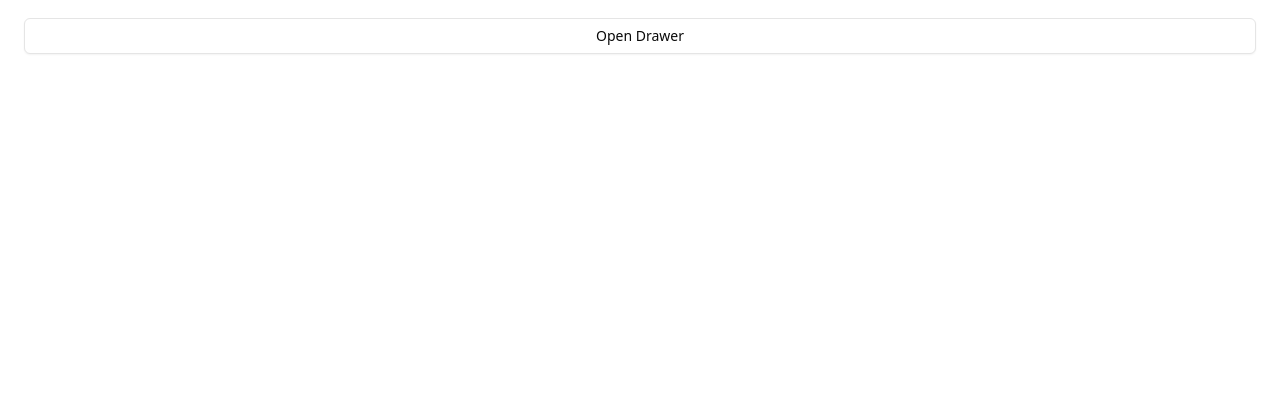
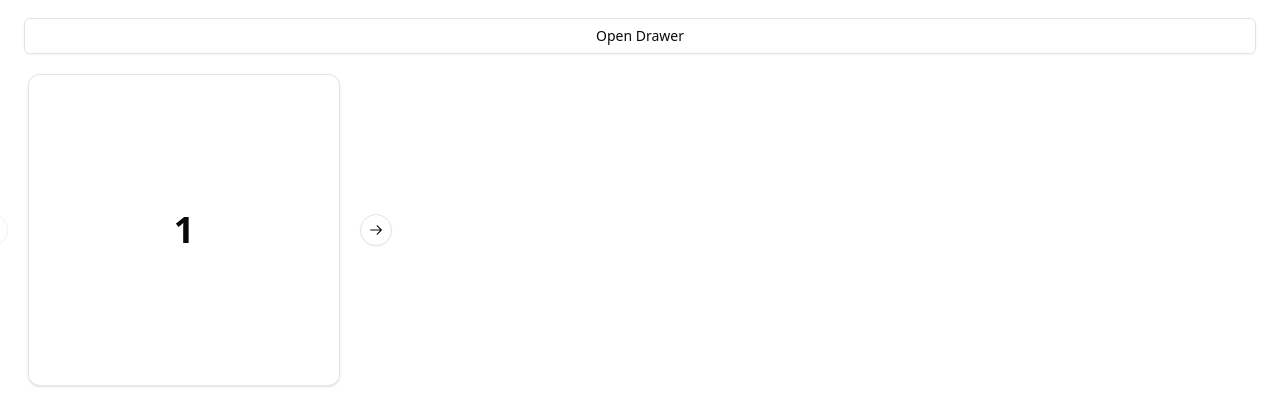
Before and after one commit to SanjoyGorai/nextjs-shadcn, a Next.js app: page / in a window 1280 px wide. Shown: the part 3414-3825 px from the top of the page. Before the commit the page ends 3492 px from the top, so only its background shows below. Built offline with nearby package versions, Linux system fonts and the light colour scheme.

Commit message:
Carousel added

```diff
--- a/package.json
+++ b/package.json
@@ -35,6 +35,7 @@
     "@tanstack/react-table": "^8.20.5",
     "class-variance-authority": "^0.7.0",
     "clsx": "^2.1.1",
+    "embla-carousel-react": "^8.2.0",
     "input-otp": "^1.2.4",
     "next": "14.2.7",
     "next-themes": "^0.3.0",
--- a/src/app/page.tsx
+++ b/src/app/page.tsx
@@ -135,11 +135,43 @@
       <InputDemo/>
       <HoverCardDemo/>
       <DrawerDemo/>
+      <CarouselDemo/>
     </div>
   );
 };
 
 export default page;
+
+import { Card, CardContent } from "@/components/ui/card"
+import {
+  Carousel,
+  CarouselContent,
+  CarouselItem,
+  CarouselNext,
+  CarouselPrevious,
+} from "@/components/ui/carousel"
+
+export function CarouselDemo() {
+  return (
+    <Carousel className="w-full max-w-xs">
+      <CarouselContent>
+        {Array.from({ length: 5 }).map((_, index) => (
+          <CarouselItem key={index}>
+            <div className="p-1">
+              <Card>
+                <CardContent className="flex aspect-square items-center justify-center p-6">
+                  <span className="text-4xl font-semibold">{index + 1}</span>
+                </CardContent>
+              </Card>
+            </div>
+          </CarouselItem>
+        ))}
+      </CarouselContent>
+      <CarouselPrevious />
+      <CarouselNext />
+    </Carousel>
+  )
+}
 
 import { MinusIcon, PlusIcon } from "@radix-ui/react-icons"
 import { Bar, BarChart, ResponsiveContainer } from "recharts"
--- /dev/null
+++ b/src/components/ui/carousel.tsx
@@ -0,0 +1,262 @@
+"use client"
+
+import * as React from "react"
+import { ArrowLeftIcon, ArrowRightIcon } from "@radix-ui/react-icons"
+import useEmblaCarousel, {
+  type UseEmblaCarouselType,
+} from "embla-carousel-react"
+
+import { cn } from "@/lib/utils"
+import { Button } from "@/components/ui/button"
+
+type CarouselApi = UseEmblaCarouselType[1]
+type UseCarouselParameters = Parameters<typeof useEmblaCarousel>
+type CarouselOptions = UseCarouselParameters[0]
+type CarouselPlugin = UseCarouselParameters[1]
+
+type CarouselProps = {
+  opts?: CarouselOptions
+  plugins?: CarouselPlugin
+  orientation?: "horizontal" | "vertical"
+  setApi?: (api: CarouselApi) => void
+}
+
+type CarouselContextProps = {
+  carouselRef: ReturnType<typeof useEmblaCarousel>[0]
+  api: ReturnType<typeof useEmblaCarousel>[1]
+  scrollPrev: () => void
+  scrollNext: () => void
+  canScrollPrev: boolean
+  canScrollNext: boolean
+} & CarouselProps
+
+const CarouselContext = React.createContext<CarouselContextProps | null>(null)
+
+function useCarousel() {
+  const context = React.useContext(CarouselContext)
+
+  if (!context) {
+    throw new Error("useCarousel must be used within a <Carousel />")
+  }
+
+  return context
+}
+
+const Carousel = React.forwardRef<
+  HTMLDivElement,
+  React.HTMLAttributes<HTMLDivElement> & CarouselProps
+>(
+  (
+    {
+      orientation = "horizontal",
+      opts,
+      setApi,
+      plugins,
+      className,
+      children,
+      ...props
+    },
+    ref
+  ) => {
+    const [carouselRef, api] = useEmblaCarousel(
+      {
+        ...opts,
+        axis: orientation === "horizontal" ? "x" : "y",
+      },
+      plugins
+    )
+    const [canScrollPrev, setCanScrollPrev] = React.useState(false)
+    const [canScrollNext, setCanScrollNext] = React.useState(false)
+
+    const onSelect = React.useCallback((api: CarouselApi) => {
+      if (!api) {
+        return
+      }
+
+      setCanScrollPrev(api.canScrollPrev())
+      setCanScrollNext(api.canScrollNext())
+    }, [])
+
+    const scrollPrev = React.useCallback(() => {
+      api?.scrollPrev()
+    }, [api])
+
+    const scrollNext = React.useCallback(() => {
+      api?.scrollNext()
+    }, [api])
+
+    const handleKeyDown = React.useCallback(
+      (event: React.KeyboardEvent<HTMLDivElement>) => {
+        if (event.key === "ArrowLeft") {
+          event.preventDefault()
+          scrollPrev()
+        } else if (event.key === "ArrowRight") {
+          event.preventDefault()
+          scrollNext()
+        }
+      },
+      [scrollPrev, scrollNext]
+    )
+
+    React.useEffect(() => {
+      if (!api || !setApi) {
+        return
+      }
+
+      setApi(api)
+    }, [api, setApi])
+
+    React.useEffect(() => {
+      if (!api) {
+        return
+      }
+
+      onSelect(api)
+      api.on("reInit", onSelect)
+      api.on("select", onSelect)
+
+      return () => {
+        api?.off("select", onSelect)
+      }
+    }, [api, onSelect])
+
+    return (
+      <CarouselContext.Provider
+        value={{
+          carouselRef,
+          api: api,
+          opts,
+          orientation:
+            orientation || (opts?.axis === "y" ? "vertical" : "horizontal"),
+          scrollPrev,
+          scrollNext,
+          canScrollPrev,
+          canScrollNext,
+        }}
+      >
+        <div
+          ref={ref}
+          onKeyDownCapture={handleKeyDown}
+          className={cn("relative", className)}
+          role="region"
+          aria-roledescription="carousel"
+          {...props}
+        >
+          {children}
+        </div>
+      </CarouselContext.Provider>
+    )
+  }
+)
+Carousel.displayName = "Carousel"
+
+const CarouselContent = React.forwardRef<
+  HTMLDivElement,
+  React.HTMLAttributes<HTMLDivElement>
+>(({ className, ...props }, ref) => {
+  const { carouselRef, orientation } = useCarousel()
+
+  return (
+    <div ref={carouselRef} className="overflow-hidden">
+      <div
+        ref={ref}
+        className={cn(
+          "flex",
+          orientation === "horizontal" ? "-ml-4" : "-mt-4 flex-col",
+          className
+        )}
+        {...props}
+      />
+    </div>
+  )
+})
+CarouselContent.displayName = "CarouselContent"
+
+const CarouselItem = React.forwardRef<
+  HTMLDivElement,
+  React.HTMLAttributes<HTMLDivElement>
+>(({ className, ...props }, ref) => {
+  const { orientation } = useCarousel()
+
+  return (
+    <div
+      ref={ref}
+      role="group"
+      aria-roledescription="slide"
+      className={cn(
+        "min-w-0 shrink-0 grow-0 basis-full",
+        orientation === "horizontal" ? "pl-4" : "pt-4",
+        className
+      )}
+      {...props}
+    />
+  )
+})
+CarouselItem.displayName = "CarouselItem"
+
+const CarouselPrevious = React.forwardRef<
+  HTMLButtonElement,
+  React.ComponentProps<typeof Button>
+>(({ className, variant = "outline", size = "icon", ...props }, ref) => {
+  const { orientation, scrollPrev, canScrollPrev } = useCarousel()
+
+  return (
+    <Button
+      ref={ref}
+      variant={variant}
+      size={size}
+      className={cn(
+        "absolute  h-8 w-8 rounded-full",
+        orientation === "horizontal"
+          ? "-left-12 top-1/2 -translate-y-1/2"
+          : "-top-12 left-1/2 -translate-x-1/2 rotate-90",
+        className
+      )}
+      disabled={!canScrollPrev}
+      onClick={scrollPrev}
+      {...props}
+    >
+      <ArrowLeftIcon className="h-4 w-4" />
+      <span className="sr-only">Previous slide</span>
+    </Button>
+  )
+})
+CarouselPrevious.displayName = "CarouselPrevious"
+
+const CarouselNext = React.forwardRef<
+  HTMLButtonElement,
+  React.ComponentProps<typeof Button>
+>(({ className, variant = "outline", size = "icon", ...props }, ref) => {
+  const { orientation, scrollNext, canScrollNext } = useCarousel()
+
+  return (
+    <Button
+      ref={ref}
+      variant={variant}
+      size={size}
+      className={cn(
+        "absolute h-8 w-8 rounded-full",
+        orientation === "horizontal"
+          ? "-right-12 top-1/2 -translate-y-1/2"
+          : "-bottom-12 left-1/2 -translate-x-1/2 rotate-90",
+        className
+      )}
+      disabled={!canScrollNext}
+      onClick={scrollNext}
+      {...props}
+    >
+      <ArrowRightIcon className="h-4 w-4" />
+      <span className="sr-only">Next slide</span>
+    </Button>
+  )
+})
+CarouselNext.displayName = "CarouselNext"
+
+export {
+  type CarouselApi,
+  Carousel,
+  CarouselContent,
+  CarouselItem,
+  CarouselPrevious,
+  CarouselNext,
+}
```
Also changed, not shown: 1 other file (tests, documents, lock files or other folders).
